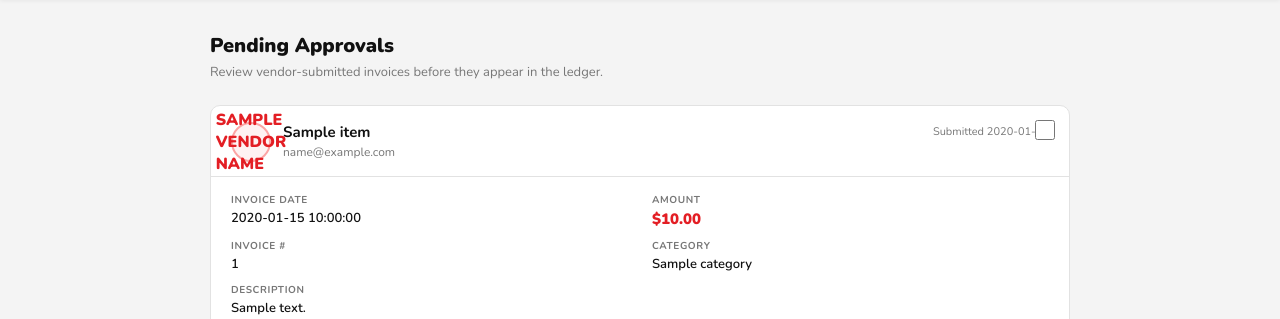
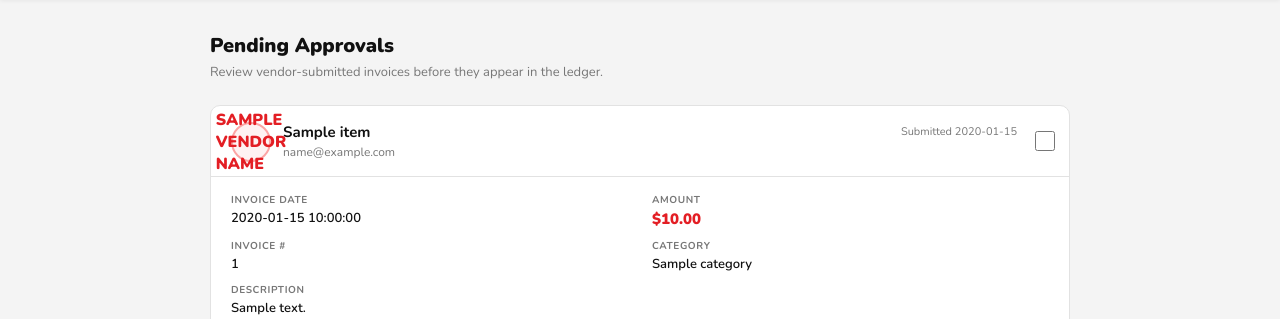
Before and after one commit to johns-dotcom/boom-invoice-app, a Flask app: template templates/approvals.html in a window 1280 px wide. Shown: the part 56-375 px from the top of the page. Run offline with Flask 3, Linux system fonts and the light colour scheme; the template is opened without the code that fills it: most values are stand-ins (such as "Sample title", 1, 10 or a date in 2020); some libraries are stand-ins or nearby versions.

Commit message:
Fix checkbox overlapping submitted date on approvals cards

```diff
--- a/templates/approvals.html
+++ b/templates/approvals.html
@@ -79,7 +79,8 @@
   .btn-bulk-approve:disabled { opacity:.5; cursor:not-allowed; }
 
   /* Checkboxes for cards */
-  .card-checkbox { position:absolute; top:14px; right:14px; width:20px; height:20px; cursor:pointer; accent-color:var(--red); }
+  .card-checkbox { position:absolute; top:50%; right:14px; transform:translateY(-50%); width:20px; height:20px; cursor:pointer; accent-color:var(--red); }
+  .submitted-time { padding-right:32px; }
   .select-all-bar { padding:16px 20px; background:#fef2f2; border-bottom:1px solid #fca5a5; display:none; align-items:center; gap:12px; }
   .select-all-bar.show { display:flex; }
   .select-all-checkbox { width:18px; height:18px; cursor:pointer; accent-color:var(--red); }
```
